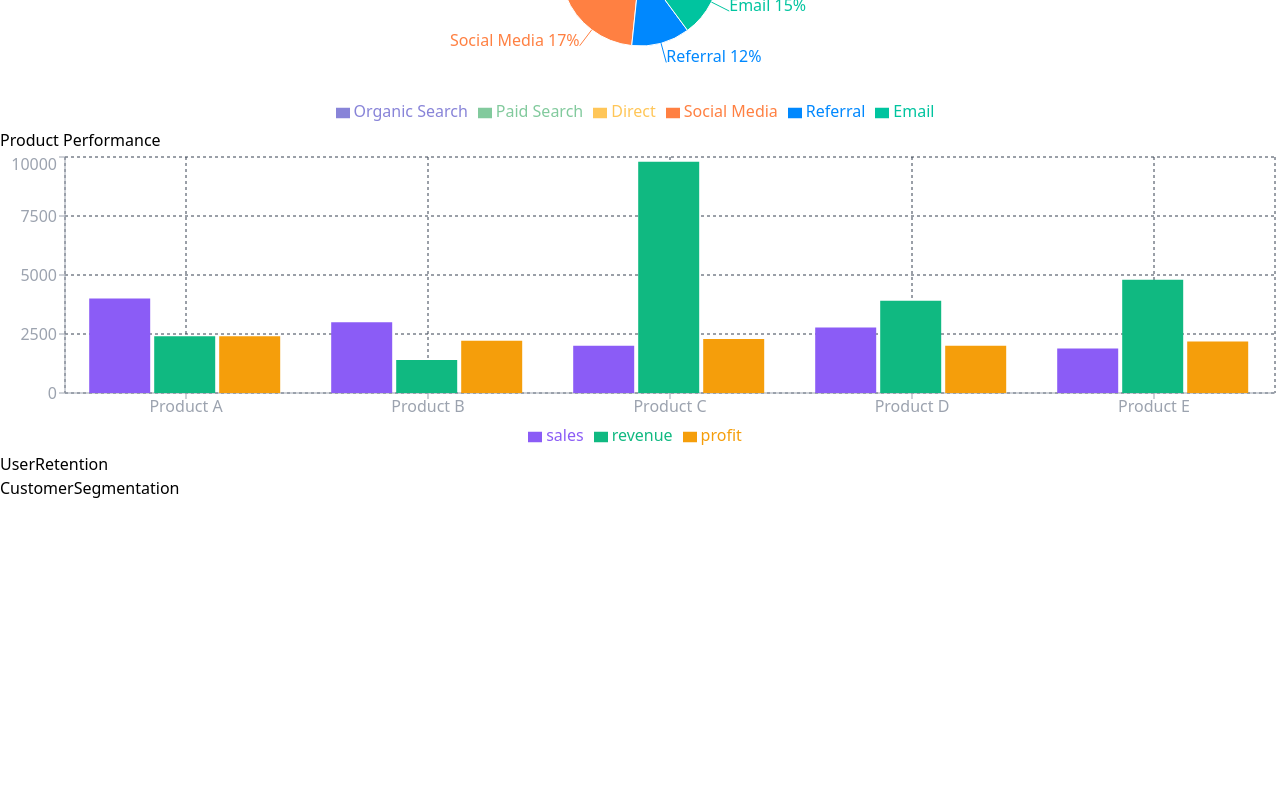
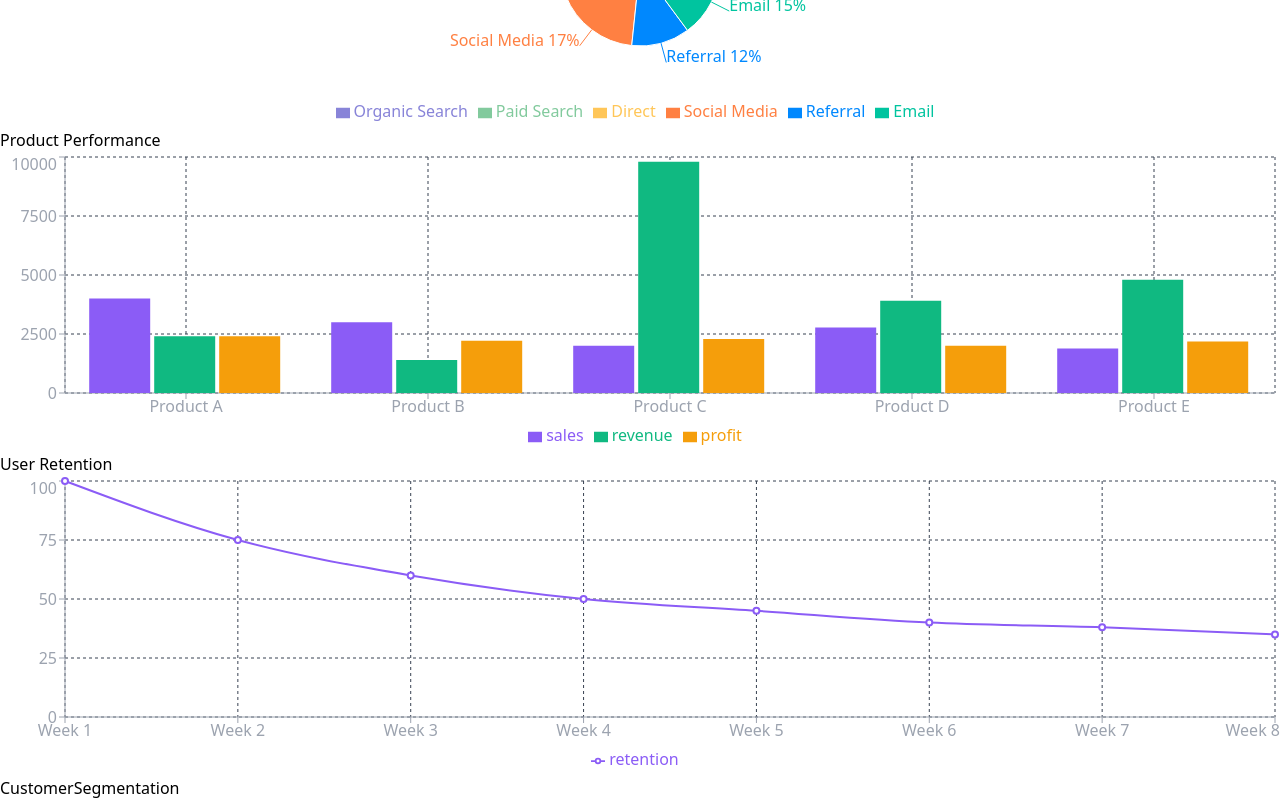
Before and after one commit to nicholasndolo/react-admin-dashboard, a React (Vite) app: page /analytics in a window 1280 px wide. Shown: the part 1470-2270 px from the top of the page. Before the commit the page ends 1970 px from the top, so only its background shows below. Built offline with nearby package versions, Linux system fonts and the light colour scheme.

Commit message:
feat: UserRetention component

```diff
--- a/src/components/analytics/UserRetention.jsx
+++ b/src/components/analytics/UserRetention.jsx
@@ -1,8 +1,47 @@
-import React from 'react'
+import { motion } from "framer-motion"
+import { CartesianGrid, LineChart, ResponsiveContainer, XAxis, YAxis, Tooltip, Legend, Line } from "recharts"
+
+const USER_RETENTION_DATA = [
+  { name: 'Week 1', retention: 100 },
+  { name: 'Week 2', retention: 75 },
+  { name: 'Week 3', retention: 60 },
+  { name: 'Week 4', retention: 50 },
+  { name: 'Week 5', retention: 45 },
+  { name: 'Week 6', retention: 40 },
+  { name: 'Week 7', retention: 38 },
+  { name: 'Week 8', retention: 35 },
+
+]
 
 const UserRetention = () => {
   return (
-    <div>UserRetention</div>
+    <motion.div
+      className='bg-gray-800 bg-opacity-50 backdrop-filter backdrop-blur-lg shadow-lg rounded-xl p-6 border border-gray-700'
+      initial={{ opacity: 0, y: 20 }}
+      animate={{ opacity: 1, y: 0 }}
+      transition={{ delay: 0.5 }}
+    >
+      <h2 className='text-xl font-semibold text-gray-100 mb-4'>User Retention</h2>
+      <div style={{ width: '100%', height: 300 }}>
+        <ResponsiveContainer>
+          <LineChart data={USER_RETENTION_DATA}>
+            <CartesianGrid strokeDasharray='3 3' stroke='#374151'/>
+            <XAxis dataKey='name' stroke='#9CA3AF'/>
+            <YAxis stroke='#9CA3AF'/>
+            <Tooltip
+              contentStyle={{
+                backgroundColor: 'rgba(31, 41, 55, 0.8)',
+                borderColor: '#4B5563'
+              }}
+              itemStyle={{color: '#E5E7EB'}}
+            />
+            <Legend />
+            <Line type='monotone' dataKey='retention' stroke='#8B5CF6' strokeWidth={2} />
+          </LineChart>
+        </ResponsiveContainer>
+      </div>
+
+    </motion.div>
   )
 }
 
```
